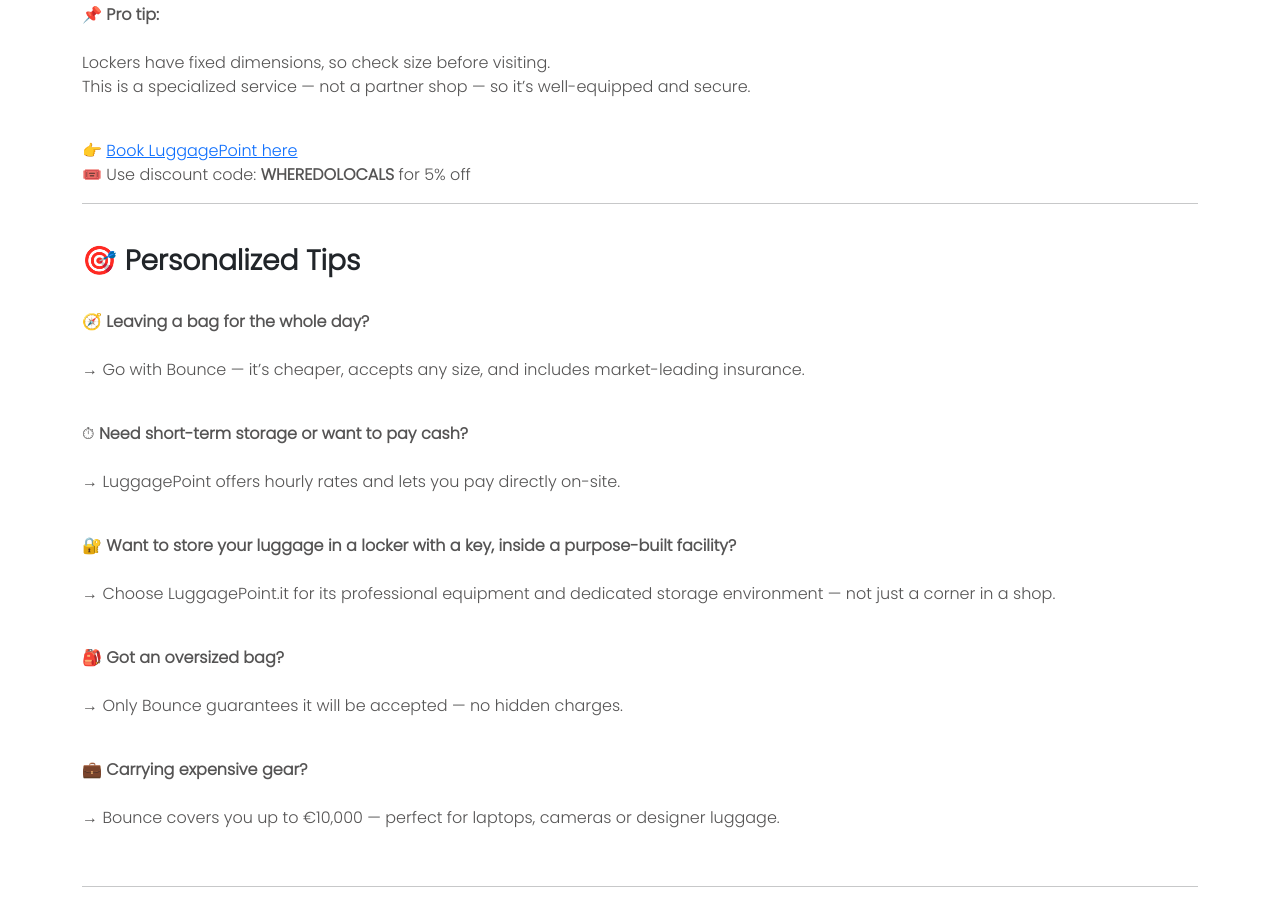
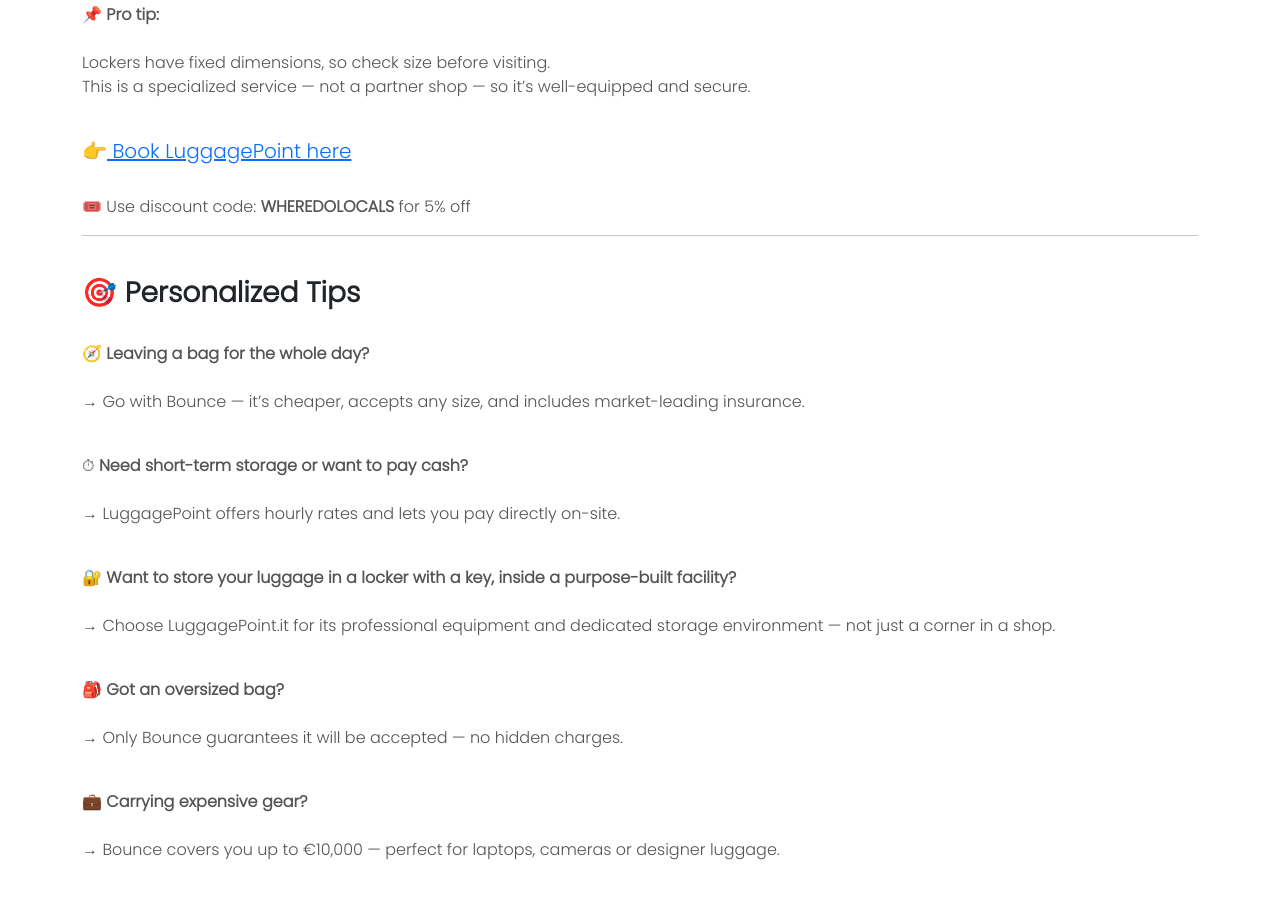
Before and after one commit to acapobia23/velonis, a plain HTML site: page docs/boxes/luggage-store/luggage-store.html in a window 1280 px wide. Shown: the part 3012-3911 px from the top of the page. Drawn offline with nearby package versions, Linux system fonts and the light colour scheme.

Commit message:
luggage-store

```diff
--- a/docs/boxes/luggage-store/luggage-store.html
+++ b/docs/boxes/luggage-store/luggage-store.html
@@ -102,8 +102,9 @@
       Lockers have fixed dimensions, so check size before visiting.<br>
       This is a specialized service — not a partner shop — so it’s well-equipped and secure.</p><br>
 
-      <p>👉 <a href="https://luggagepoint.it">Book LuggagePoint here</a><br>
-      🎟️ Use discount code: <strong>WHEREDOLOCALS</strong> for 5% off</p>
+
+    <h5>👉<a href="https://luggagepoint.it"> Book LuggagePoint here</a></h5><br>
+     <p> 🎟️ Use discount code: <strong>WHEREDOLOCALS</strong> for 5% off</p>
 
       <hr>
       <br>
```
